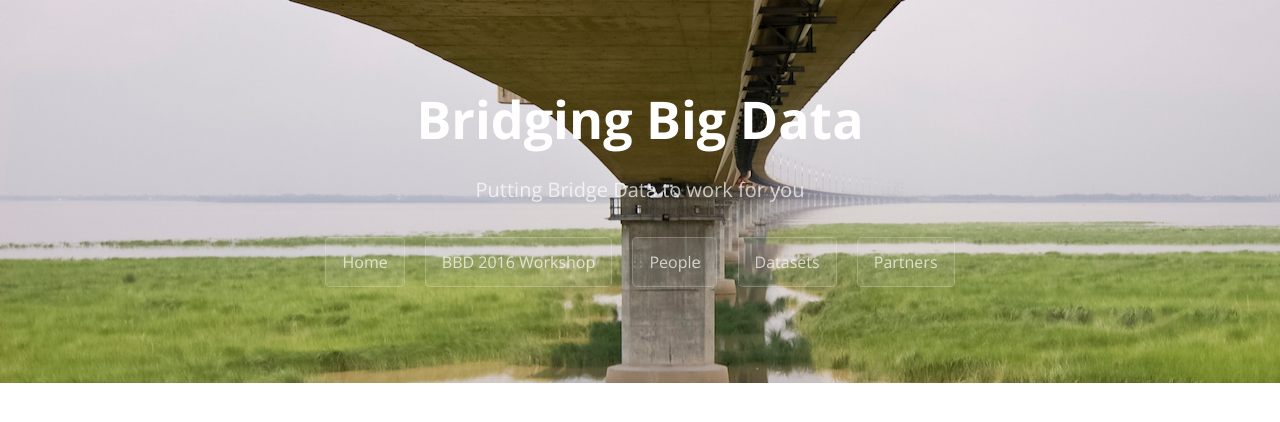
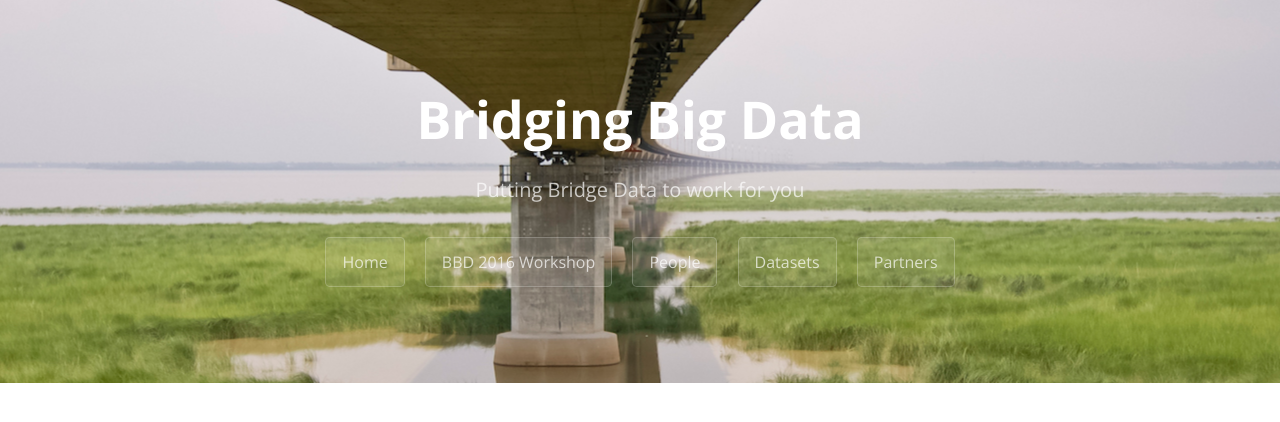
Before and after one commit to BridgingBigData/BridgingBigData.github.io, a Jekyll site: the page built from index.md, in a window 1280 px wide. Shown: the top 422 px of the page. Built offline with Jekyll 4.4.1, drawn with Linux system fonts in a browser that asks for light colours.

Commit message:
Update stylesheet.css

```diff
--- a/assets/stylesheets/stylesheet.css
+++ b/assets/stylesheets/stylesheet.css
@@ -58,7 +58,11 @@ a {
   text-align: center;
   background-color: #D71920;
   /* background-image: linear-gradient(120deg, #D71920, #8B0000); } */
-  background-image:url('../img/bridge.jpg');}
+  background-image:url('../img/bridge.jpg');
+  background-repeat: no-repeat;
+  background-attachment: fixed;
+  background-position: center;
+}
 
 @media screen and (min-width: 64em) {
   .page-header {
```
